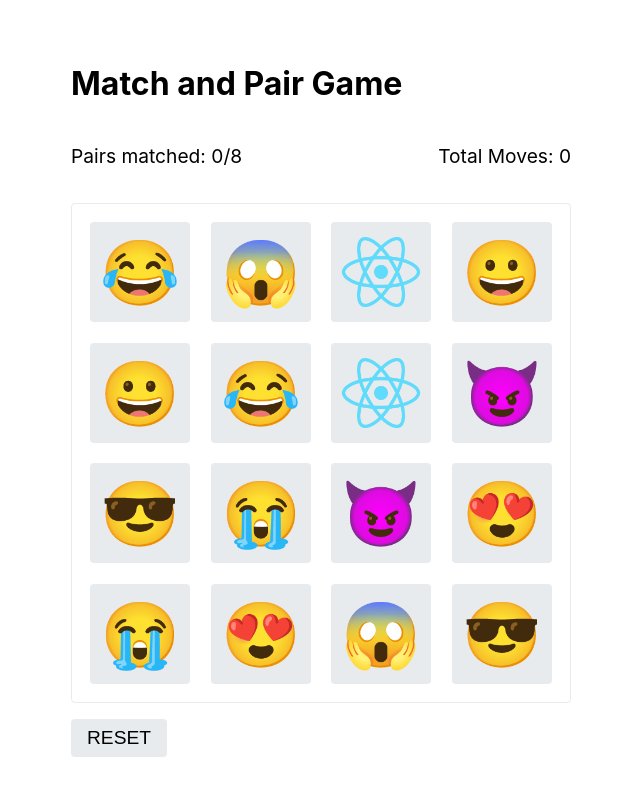
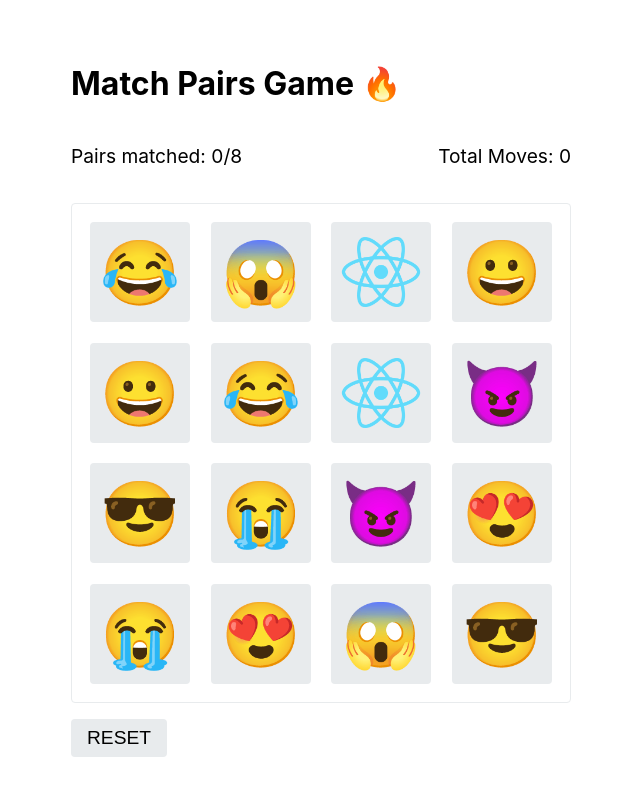
Before and after one commit to HusDev/match-pairs-react, a React (Create React App) app: page / in a window 1280 px wide. Shown: the top 796 px of the page, without its empty margins (319-959 px from the left). Built offline with nearby package versions, Linux system fonts and the light colour scheme.

Commit message:
Add finished state with reward 🎉

```diff
--- a/package.json
+++ b/package.json
@@ -13,6 +13,7 @@
     "@types/styled-components": "^5.1.25",
     "@xstate/react": "^3.0.0",
     "react": "^18.1.0",
+    "react-confetti": "^6.0.1",
     "react-dom": "^18.1.0",
     "react-scripts": "5.0.1",
     "react-spring": "^9.4.5",
--- a/src/components/Game/Game.tsx
+++ b/src/components/Game/Game.tsx
@@ -3,6 +3,7 @@ import { Wrapper, Status, Button } from "./Game.styled";
 import { createMemoryGameMachine, GameCard } from "./../../gameMachine";
 import { useMachine } from "@xstate/react";
 import { useCallback } from "react";
+import Confetti from "react-confetti";
 
 const gameMachine = createMemoryGameMachine();
 
@@ -18,10 +19,11 @@ const Game = () => {
 
   return (
     <div>
-      <h1>Match and Pair Game</h1>
+      <h1>Match Pairs Game 🔥</h1>
       <Status>
         <p>Pairs matched: {state.context.pairs.length / 2}/8</p>
         <p>Total Moves: {state.context.totalMoves}</p>
+        {state.context.finished ? <Confetti /> : null}
       </Status>
       <Wrapper>
         {cards.map((emoji, index) => {
--- a/src/gameMachine.tsx
+++ b/src/gameMachine.tsx
@@ -13,6 +13,7 @@ export type GameContext = {
   firstSelected?: GameCard | undefined;
   secondSelected?: GameCard | undefined;
   totalMoves: number;
+  finished: boolean;
 };
 
 const emojis = [
@@ -38,6 +39,7 @@ const initialContext = {
   firstSelected: undefined,
   secondSelected: undefined,
   totalMoves: 0,
+  finished: false,
 };
 
 const isFinished = (c: GameContext) => c.cards.every((c) => c.collected);
@@ -87,6 +89,7 @@ export const createMemoryGameMachine = () =>
           },
         },
         finished: {
+          entry: assign({ finished: true }),
           on: {
             RESET: "reset",
           },
@@ -101,6 +104,7 @@ export const createMemoryGameMachine = () =>
             context.firstSelected = undefined;
             context.secondSelected = undefined;
             context.totalMoves = 0;
+            context.finished = false;
             return context;
           }),
         },
```
Also changed, not shown: 1 other file (tests, documents, lock files or other folders).
